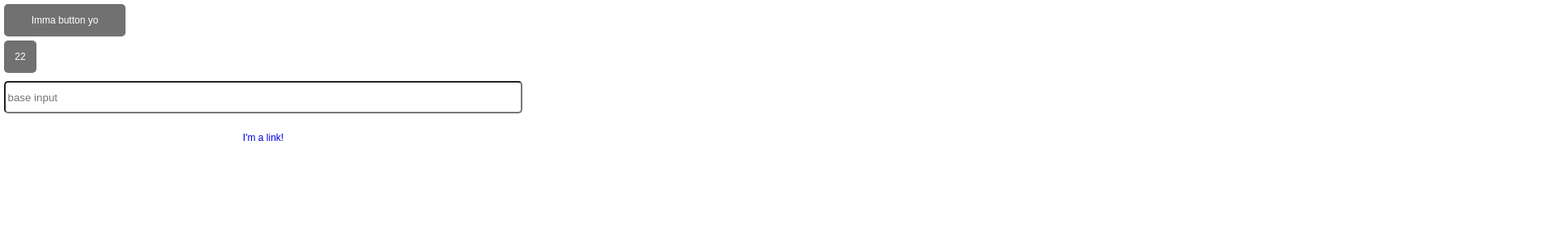
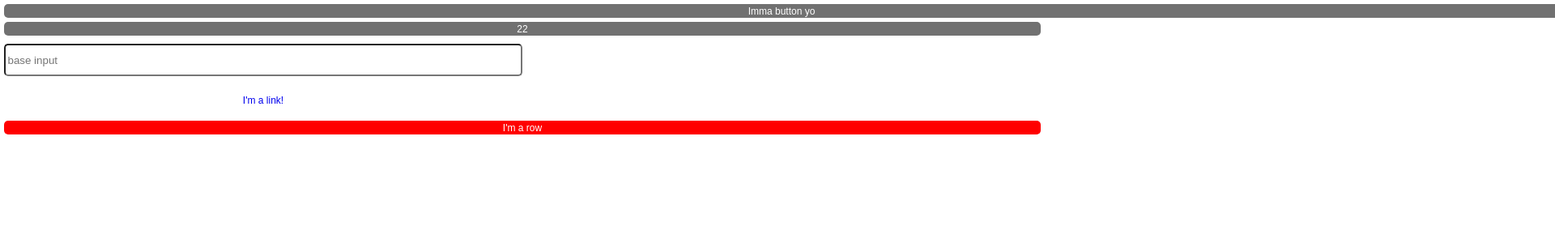
Before and after one commit to BloomTech-Labs/refresh-fe, a React (Create React App) app: page /atoms in a window 1280 px wide. Shown: the top 300 px of the page at 81% size, 1920 px wide, since content can reach past the window. Built offline with nearby package versions, Linux system fonts and the light colour scheme.

Commit message:
Row functional

```diff
--- a/src/components/atoms/row/row.js
+++ b/src/components/atoms/row/row.js
@@ -1,9 +1,7 @@
 import React from "react";
 import styled from "styled-components";
-import StyledRow from "../../../styles/global/components.css";
-import Fonts from "../../../styles/global/fonts";
 import Colors from "../../../styles/global/colors";
-import { defaultCipherList } from "constants";
+import StyledAtom from "../../../styles/global/components.css";
 
 const Row = ({ ...props }) => {
   const {
@@ -19,15 +17,19 @@ const Row = ({ ...props }) => {
     borderRadiusTopRight,
     borderRadiusBottomRight,
     boxShadow,
+    backgroundColor,
     color,
     fontSize,
     margin,
     padding,
-    justifyContent
+    justifyContent,
+    flex,
+    flexFlow
   } = props;
 
   return (
-    <StyledRow
+    <StyledAtom
+      className="baseRow"
       display={display}
       width={width}
       height={height}
@@ -40,14 +42,17 @@ const Row = ({ ...props }) => {
       borderRadiusTopRight={borderRadiusTopRight}
       borderRadiusBottomRight={borderRadiusBottomRight}
       boxShadow={boxShadow}
+      backgroundColor={backgroundColor}
       color={color}
       fontSize={fontSize}
       margin={margin}
       padding={padding}
       justifyContent={justifyContent}
+      flex={flex}
+      flexFlow={flexFlow}
     >
-      {/* stuff */}
-    </StyledRow>
+      {props.children}
+    </StyledAtom>
   );
 };
 
--- a/src/styles/global/colors.js
+++ b/src/styles/global/colors.js
@@ -1,9 +1,10 @@
 // Brand
-const primary = '#717171';
-const secondary = '#333333';
-const lightGrey = '#d3d3d3';
-const white = '#ffffff';
-const blue = 'blue'
+const primary = "#717171";
+const secondary = "#333333";
+const lightGrey = "#d3d3d3";
+const white = "#ffffff";
+const blue = "blue";
+const red = "red";
 
 const Colors = {
   primary: primary,
@@ -11,10 +12,12 @@ const Colors = {
   grey: {
     muted: lightGrey
   },
+  white: white,
+  red: red,
   font: {
     white: white,
     basic: blue
   }
 };
 
-export default Colors;
+module.exports = Colors;
--- a/src/styles/global/components.css.js
+++ b/src/styles/global/components.css.js
@@ -33,8 +33,8 @@ const StyledAtom = styled.div.attrs(props => ({
 }))`
 
 ${'' /* Currently set to px for global, can go rem, %, etc */}
-  height: ${props => (props.height ? `${props.height}px` : '40px')};
-  width: ${props => (props.width ? `${props.width}px` : `40px`)};
+  height: ${props => (props.height ? `${props.height}%` : '100%')};
+  width: ${props => (props.width ? `${props.width}%` : `100%`)};
   border: ${props => (props.border ? props.border : 'none')};
   border-left: ${props => props.borderLeft};
   border-top: ${props => props.borderTop};
--- a/src/views/componentTesting/componentTesting.js
+++ b/src/views/componentTesting/componentTesting.js
@@ -1,8 +1,10 @@
 import React from "react";
+import Colors from "../../styles/global/colors";
 import Button from "../../components/atoms/button/button";
 import Badge from "../../components/atoms/badge/badge";
 import Input from "../../components/atoms/input/input";
 import Link from "../../components/atoms/link/link";
+import Row from "../../components/atoms/row/row";
 
 const google = "https://www.google.com/";
 const Atoms = props => {
@@ -19,6 +21,9 @@ const Atoms = props => {
         value={"First Name"}
       />
       <Link className="baseLink" href={google} text={"I'm a link!"}></Link>
+      <Row backgroundColor={Colors.red}>
+        <p>I'm a row</p>
+      </Row>
     </div>
   );
 };
```
